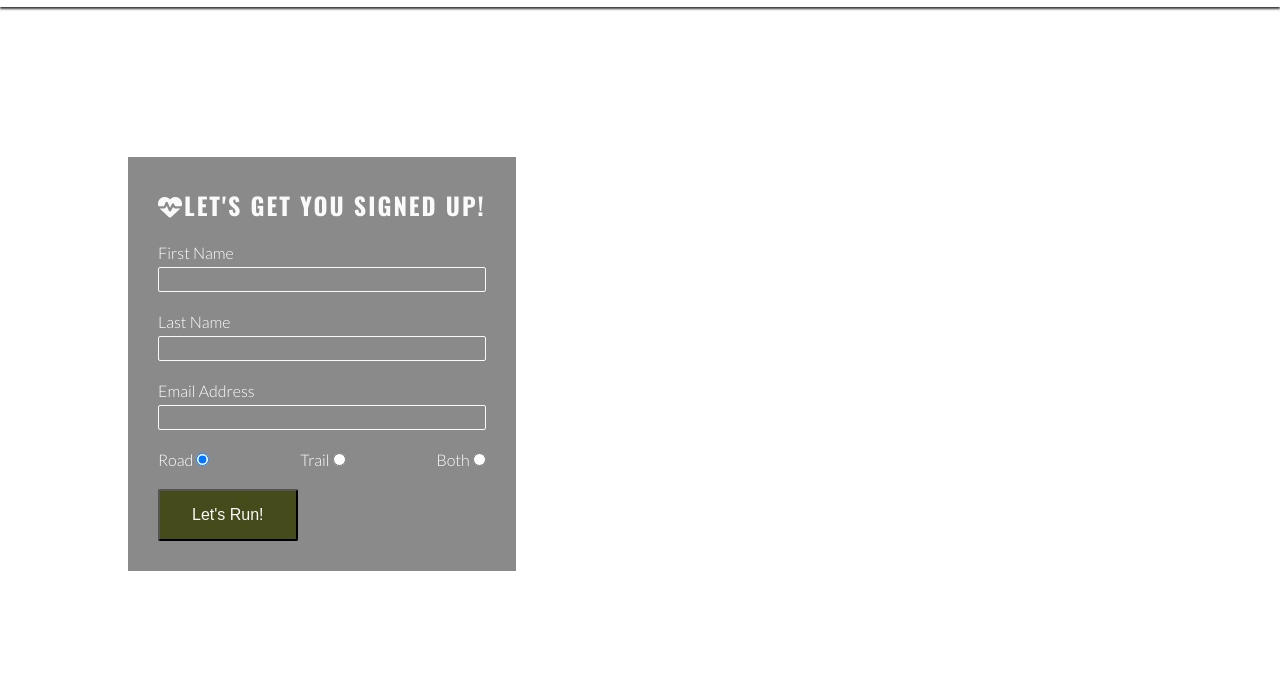
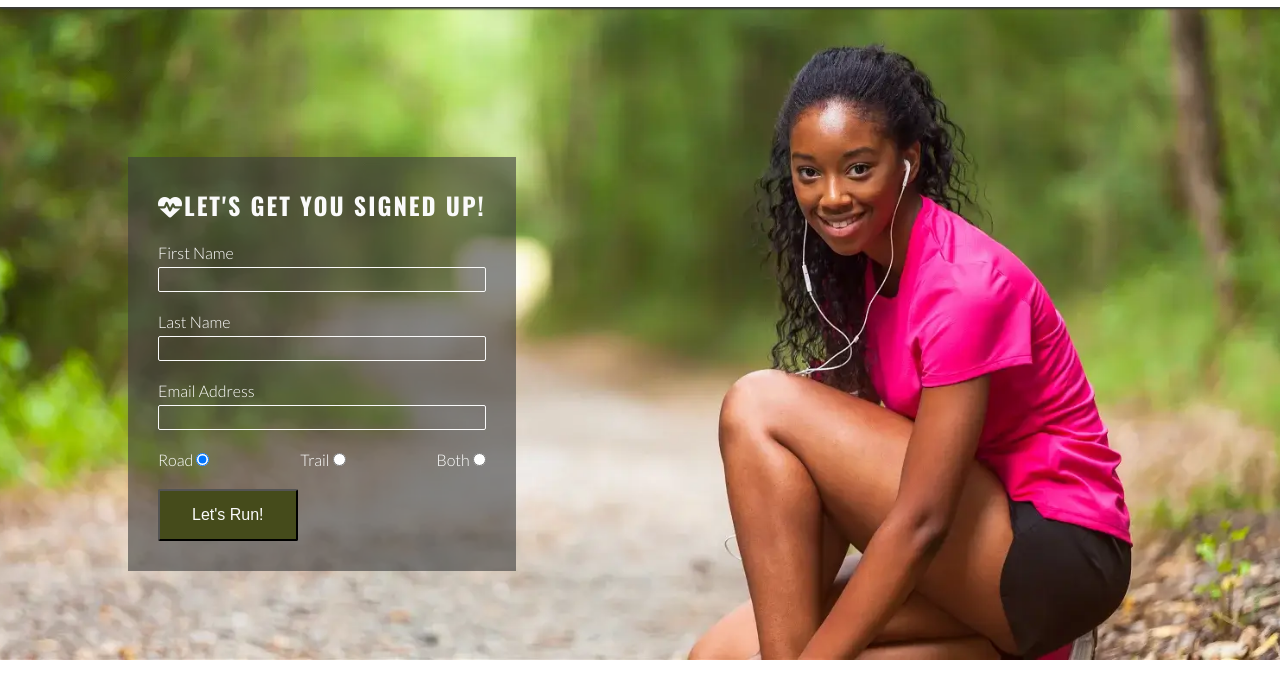
Before and after one commit to holger70/love-running, a plain HTML site: page signup.html in a window 1280 px wide. Shown: the part 72-749 px from the top of the page. Drawn offline with nearby package versions, Linux system fonts and the light colour scheme.

Commit message:
fix file path for background image on signup page

```diff
--- a/assets/css/style.css
+++ b/assets/css/style.css
@@ -178,7 +178,7 @@ hr {
 
   /* Form */
   #signup {
-    background-image: url("assets/images/signup-image.webp");
+    background-image: url("../images/signup-image.webp");
     background-size: cover;
     background-position: 75%;
     padding: 20px 10% 0 10%;
```
